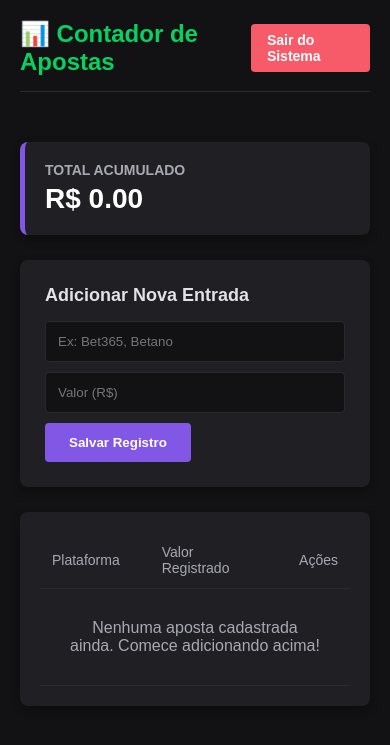
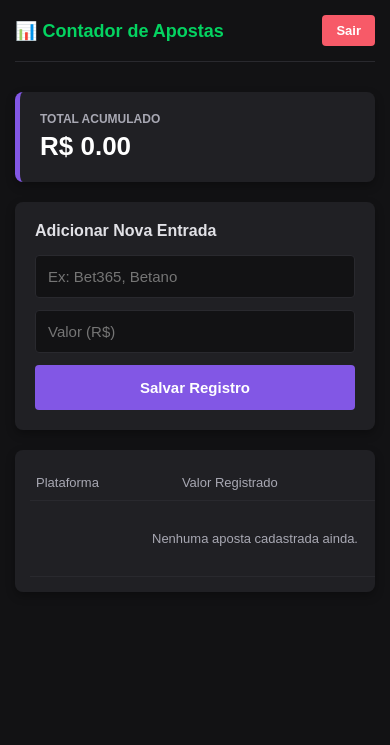
Before and after one commit to carlosxxrs/contador-apostas, a Flask app: page / in a window 390 px wide. Shown: the top 745 px of the page. Run offline with Flask 3, Linux system fonts and the light colour scheme; the visitor is signed in with stand-in values (Sample User, id 1); data that the repository does not hold is empty.

Commit message:
Refactor index.html for better layout and styles
Updated styles and layout for improved responsiveness and usability.

```diff
--- a/templates/index.html
+++ b/templates/index.html
@@ -5,49 +5,60 @@
     <meta name="viewport" content="width=device-width, initial-scale=1.0">
     <title>Painel - Gerenciador de Apostas</title>
     <style>
-        body { background-color: #121214; color: white; font-family: sans-serif; margin: 0; padding: 20px; display: flex; flex-direction: column; align-items: center; }
-        .container { width: 100%; max-width: 800px; margin-top: 20px; }
-        .header { display: flex; justify-content: space-between; align-items: center; width: 100%; max-width: 800px; margin-bottom: 30px; border-bottom: 1px solid #29292e; padding-bottom: 15px; }
-        .header h1 { margin: 0; font-size: 24px; color: #04d361; }
-        .btn-logout { background: #f75a68; color: white; border: none; padding: 8px 16px; border-radius: 4px; font-weight: bold; cursor: pointer; text-decoration: none; font-size: 14px; }
+        body { background-color: #121214; color: white; font-family: sans-serif; margin: 0; padding: 15px; display: flex; flex-direction: column; align-items: center; box-sizing: border-box; }
+
+        .container { width: 100%; max-width: 800px; margin-top: 10px; box-sizing: border-box; }
+
+        .header { display: flex; justify-content: space-between; align-items: center; width: 100%; max-width: 800px; margin-bottom: 20px; border-bottom: 1px solid #29292e; padding-bottom: 15px; gap: 10px; }
+        .header h1 { margin: 0; font-size: 20px; color: #04d361; }
+        .btn-logout { background: #f75a68; color: white; border: none; padding: 8px 14px; border-radius: 4px; font-weight: bold; cursor: pointer; text-decoration: none; font-size: 13px; white-space: nowrap; }
         .btn-logout:hover { background: #c54754; }
 
-        .summary-card { background: #202024; padding: 20px; border-radius: 8px; box-shadow: 0 4px 10px rgba(0,0,0,0.3); margin-bottom: 25px; border-left: 5px solid #8257e5; }
-        .summary-card h3 { margin: 0 0 5px 0; color: #a8a8b3; font-size: 14px; text-transform: uppercase; }
-        .summary-card p { margin: 0; font-size: 28px; font-weight: bold; color: #ffffff; }
+        .summary-card { background: #202024; padding: 20px; border-radius: 8px; box-shadow: 0 4px 10px rgba(0,0,0,0.3); margin-bottom: 20px; border-left: 5px solid #8257e5; box-sizing: border-box; }
+        .summary-card h3 { margin: 0 0 5px 0; color: #a8a8b3; font-size: 12px; text-transform: uppercase; }
+        .summary-card p { margin: 0; font-size: 26px; font-weight: bold; color: #ffffff; }
 
-        .form-card { background: #202024; padding: 25px; border-radius: 8px; box-shadow: 0 4px 10px rgba(0,0,0,0.3); margin-bottom: 25px; }
-        .form-card h2 { margin-top: 0; font-size: 18px; margin-bottom: 15px; color: #e1e1e6; }
-        .form-inline { display: flex; gap: 10px; flex-wrap: wrap; }
-        .form-inline input { flex: 1; min-width: 150px; padding: 12px; border-radius: 4px; border: 1px solid #29292e; background: #121214; color: white; box-sizing: border-box; }
-        .btn-add { background: #8257e5; color: white; border: none; padding: 12px 24px; border-radius: 4px; font-weight: bold; cursor: pointer; }
+        .form-card { background: #202024; padding: 20px; border-radius: 8px; box-shadow: 0 4px 10px rgba(0,0,0,0.3); margin-bottom: 20px; box-sizing: border-box; }
+        .form-card h2 { margin-top: 0; font-size: 16px; margin-bottom: 15px; color: #e1e1e6; }
+
+        /* Formulário adaptável flexbox */
+        .form-inline { display: flex; gap: 10px; flex-direction: row; flex-wrap: wrap; }
+        .form-inline input { flex: 1; min-width: 140px; padding: 12px; border-radius: 4px; border: 1px solid #29292e; background: #121214; color: white; box-sizing: border-box; font-size: 15px; }
+        .btn-add { background: #8257e5; color: white; border: none; padding: 12px 20px; border-radius: 4px; font-weight: bold; cursor: pointer; font-size: 15px; width: auto; }
         .btn-add:hover { background: #9466ff; }
 
-        .table-card { background: #202024; padding: 20px; border-radius: 8px; box-shadow: 0 4px 10px rgba(0,0,0,0.3); width: 100%; box-sizing: border-box; }
-        table { width: 100%; border-collapse: collapse; text-align: left; }
-        th, td { padding: 12px; border-bottom: 1px solid #29292e; vertical-align: middle; }
-        th { color: #a8a8b3; font-weight: normal; font-size: 14px; }
+        /* Tabela com rolagem horizontal interna se a tela for muito pequena */
+        .table-card { background: #202024; padding: 15px; border-radius: 8px; box-shadow: 0 4px 10px rgba(0,0,0,0.3); width: 100%; box-sizing: border-box; overflow-x: auto; }
+        table { width: 100%; border-collapse: collapse; text-align: left; min-width: 450px; }
+        th, td { padding: 12px 10px; border-bottom: 1px solid #29292e; vertical-align: middle; font-size: 14px; }
+        th { color: #a8a8b3; font-weight: normal; }
 
-        /* Modos de exibição e botões */
-        .value-view { display: flex; align-items: center; gap: 10px; color: #04d361; font-weight: bold; }
-        .btn-pencil { background: none; border: none; cursor: pointer; font-size: 14px; padding: 2px 6px; border-radius: 4px; background-color: #29292e; }
-        .btn-pencil:hover { background-color: #3e3e44; }
+        .value-view { display: flex; align-items: center; gap: 8px; color: #04d361; font-weight: bold; }
+        .btn-pencil { background: none; border: none; cursor: pointer; font-size: 14px; padding: 4px 8px; border-radius: 4px; background-color: #29292e; }
 
         .edit-form { display: none; gap: 5px; align-items: center; }
-        .input-mini { width: 90px; padding: 6px; border-radius: 4px; border: 1px solid #29292e; background: #121214; color: #04d361; font-weight: bold; }
-        .btn-mini-save { background: #04d361; border: none; color: white; padding: 6px 10px; border-radius: 4px; cursor: pointer; font-size: 12px; font-weight: bold; }
-        .btn-mini-save:hover { background: #0ee96f; }
+        .input-mini { width: 80px; padding: 6px; border-radius: 4px; border: 1px solid #29292e; background: #121214; color: #04d361; font-weight: bold; font-size: 14px; }
+        .btn-mini-save { background: #04d361; border: none; color: white; padding: 6px 10px; border-radius: 4px; cursor: pointer; font-size: 13px; font-weight: bold; }
 
-        .btn-delete { background: #f75a68; border: none; color: white; padding: 6px 12px; border-radius: 4px; cursor: pointer; font-size: 12px; }
-        .btn-delete:hover { background: #c54754; }
+        .btn-delete { background: #f75a68; border: none; color: white; padding: 6px 10px; border-radius: 4px; cursor: pointer; font-size: 13px; }
         .no-data { text-align: center; color: #a8a8b3; padding: 30px; }
+
+        /* REGRAS EXCLUSIVAS PARA CELULAR (Telas menores que 600px) */
+        @media (max-width: 600px) {
+            .header h1 { font-size: 18px; }
+            .form-inline { flex-direction: column; gap: 12px; }
+            .form-inline input { width: 100%; }
+            .btn-add { width: 100%; padding: 14px; }
+            th, td { padding: 10px 6px; font-size: 13px; }
+            .input-mini { width: 70px; }
+        }
     </style>
 </head>
 <body>
 
     <div class="header">
         <h1>📊 Contador de Apostas</h1>
-        <a href="/logout" class="btn-logout">Sair do Sistema</a>
+        <a href="/logout" class="btn-logout">Sair</a>
     </div>
 
     <div class="container">
@@ -82,17 +93,16 @@
                                 <td>
                                     <div id="view-{{ aposta.id }}" class="value-view">
                                         <span>R$ {{ "%.2f"|format(aposta.valor) }}</span>
-                                        <button class="btn-pencil" onclick="habilitarEdicao('{{ aposta.id }}')" title="Editar Valor">✏️</button>
+                                        <button class="btn-pencil" onclick="habilitarEdicao('{{ aposta.id }}')">✏️</button>
                                     </div>
 
                                     <form id="form-{{ aposta.id }}" class="edit-form" method="POST" action="/editar_aposta/{{ aposta.id }}">
-                                        <span style="color: #a8a8b3; margin-right: 2px;">R$</span>
                                         <input type="number" step="0.01" name="novo_valor" class="input-mini" value="{{ "%.2f"|format(aposta.valor) }}" required>
-                                        <button type="submit" class="btn-mini-save" title="Confirmar Alteração">✓</button>
+                                        <button type="submit" class="btn-mini-save">✓</button>
                                     </form>
                                 </td>
                                 <td style="text-align: right;">
-                                    <form method="POST" action="/deletar_aposta/{{ aposta.id }}" style="display:inline;" onsubmit="return confirm('Deseja mesmo remover este registro?');">
+                                    <form method="POST" action="/deletar_aposta/{{ aposta.id }}" style="display:inline;" onsubmit="return confirm('Deseja mesmo remover?');">
                                         <button type="submit" class="btn-delete">Remover</button>
                                     </form>
                                 </td>
@@ -100,7 +110,7 @@
                         {% endfor %}
                     {% else %}
                         <tr>
-                            <td colspan="3" class="no-data">Nenhuma aposta cadastrada ainda. Comece adicionando acima!</td>
+                            <td colspan="3" class="no-data">Nenhuma aposta cadastrada ainda.</td>
                         </tr>
                     {% endif %}
                 </tbody>
@@ -110,12 +120,9 @@
 
     <script>
         function habilitarEdicao(id) {
-            // Esconde o texto e o lápis
             document.getElementById('view-' + id).style.display = 'none';
-            // Mostra a caixinha de input e o botão verde de confirmação
             document.getElementById('form-' + id).style.display = 'flex';
         }
     </script>
-
 </body>
 </html>
```
